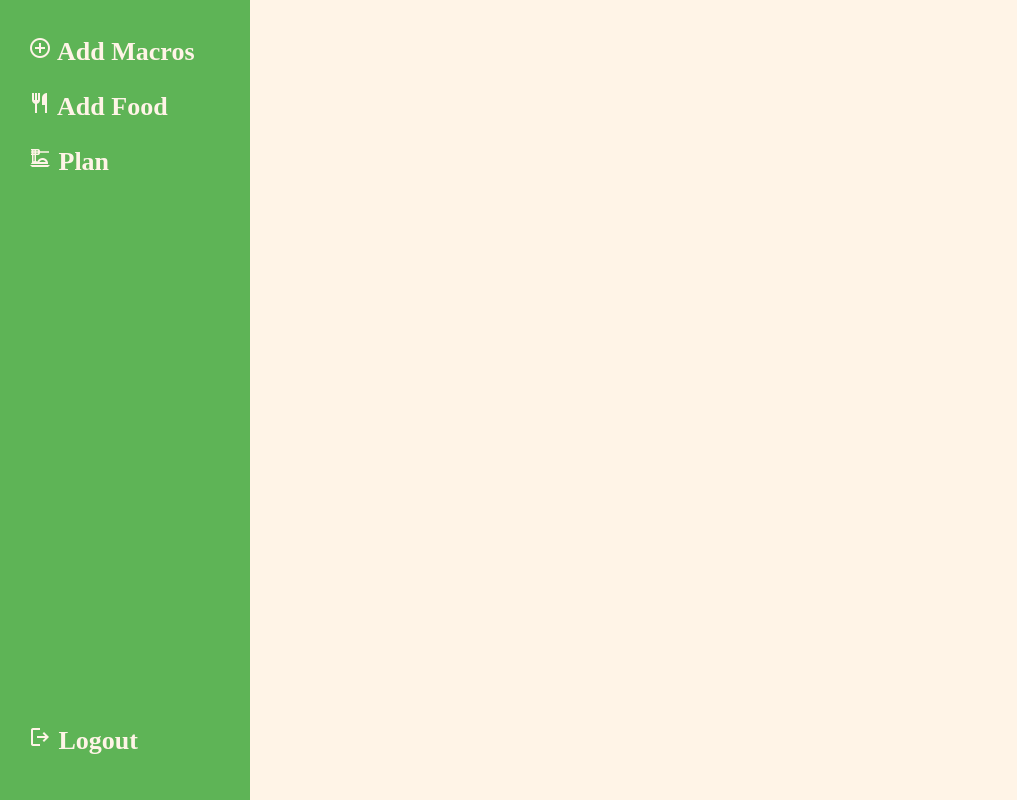
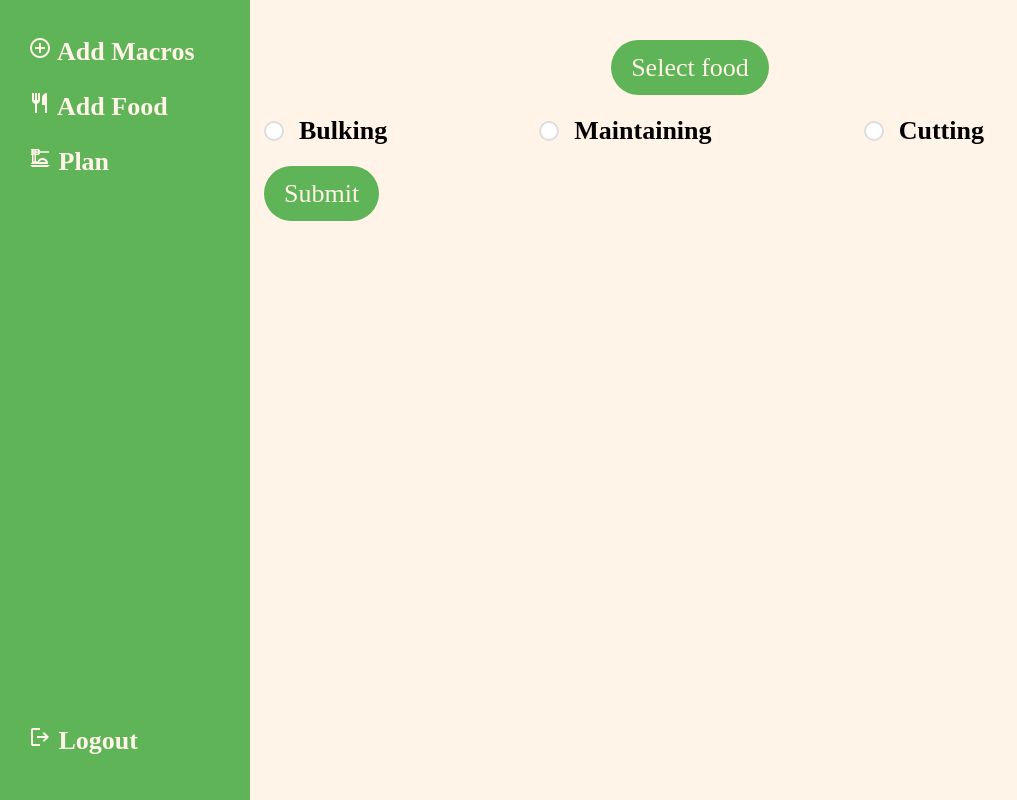
Before and after one commit to Pakar040/MacroMealPlanner, a Django app: page /plan/ in a window 1280 px wide. Shown: the whole page, without its empty margins (0-1017 px from the left). Run offline with Django 5.2, Linux system fonts and the light colour scheme; some web fonts are replaced.

Commit message:
Update plan.html

```diff
--- a/macroMealPlanner/templates/mealPlannerApp/plan.html
+++ b/macroMealPlanner/templates/mealPlannerApp/plan.html
@@ -1,12 +1,131 @@
 {% extends "mealPlannerApp/base.html" %}
-<!DOCTYPE html>
-<html lang="en">
-<head>
-    <meta charset="UTF-8">
-    <meta name="viewport" content="width=device-width, initial-scale=1.0">
-    <title>Plan</title>
-</head>
-<body>
-    <h1>Plan</h1>
-</body>
-</html>
+
+{% block content %}
+<style>
+    .radio-group {
+        display: flex;
+        align-items: center;
+        gap: 20px;
+    }
+
+    .radio-group div {
+        flex-grow: 1;
+    }
+
+    /* Custom styling for radio buttons */
+    input[type="radio"] {
+        opacity: 0;
+        position: absolute;
+    }
+
+    input[type="radio"]+label {
+        position: relative;
+        padding-left: 35px;
+        cursor: pointer;
+        line-height: 20px;
+        display: inline-block;
+        color: #000;
+    }
+
+    input[type="radio"]+label:before {
+        content: '';
+        position: absolute;
+        left: 0;
+        top: 0;
+        width: 20px;
+        height: 20px;
+        border: 2px solid #ddd;
+        border-radius: 50%;
+        background-color: #fff;
+    }
+
+    input[type="radio"]:checked+label:before {
+        border-color: #5eb456;
+    }
+
+    input[type="radio"]:checked+label:after {
+        content: '';
+        position: absolute;
+        width: 12px;
+        height: 12px;
+        top: 4px;
+        left: 4px;
+        border-radius: 50%;
+        background: #5eb456;
+    }
+
+    .submit {
+        margin-top: 2vh;
+    }
+
+    button {
+        border: 0.5vh solid transparent;
+        border-radius: 4vh;
+        background-color: #5eb456;
+        color: #fff4e7;
+        padding: 0.5vh 2vh;
+        cursor: pointer;
+    }
+
+    button:hover {
+        background-color: darkgreen;
+    }
+
+    .food,
+    .results {
+        margin: 2vh 0;
+        display: flex;
+        justify-content: center;
+    }
+</style>
+
+<div class="food">
+    <button type="button" onclick="selectFood()">Select food</button>
+</div>
+
+<form onsubmit="return showRecommendations()">
+    <div class="radio-group">
+        <div>
+            <input type="radio" id="dietChoice1" name="diet" value="Bulking">
+            <label for="dietChoice1">Bulking</label>
+        </div>
+        <div>
+            <input type="radio" id="dietChoice2" name="diet" value="Maintaining">
+            <label for="dietChoice2">Maintaining</label>
+        </div>
+        <div>
+            <input type="radio" id="dietChoice3" name="diet" value="Cutting">
+            <label for="dietChoice3">Cutting</label>
+        </div>
+    </div>
+    <div class="submit">
+        <button onclick="showRecommendations()" type="submit">Submit</button>
+    </div>
+</form>
+
+<div class="results">
+    <!-- Placeholder where recommendations will appear -->
+</div>
+
+<script>
+    function showRecommendations() {
+        const dietType = document.querySelector('input[name="diet"]:checked').value;
+        const resultsDiv = document.querySelector('.results');
+        // Sample data, replace with actual logic as needed
+        let recommendations = '';
+        if (dietType === 'Bulking') {
+            recommendations = '<p>Chicken - 200 grams <br> Rice - 150 grams</p>';
+        } else if (dietType === 'Maintaining') {
+            recommendations = '<p>Chicken - 150 grams <br> Rice - 100 grams</p>';
+        } else {
+            recommendations = '<p>Chicken - 100 grams <br> Rice - 50 grams</p>';
+        }
+        resultsDiv.innerHTML = recommendations;
+        return false; // Prevent form submission
+    }
+
+    function selectFood() {
+        alert("Food selection functionality not implemented yet.");
+    }
+</script>
+{% endblock %}
```
